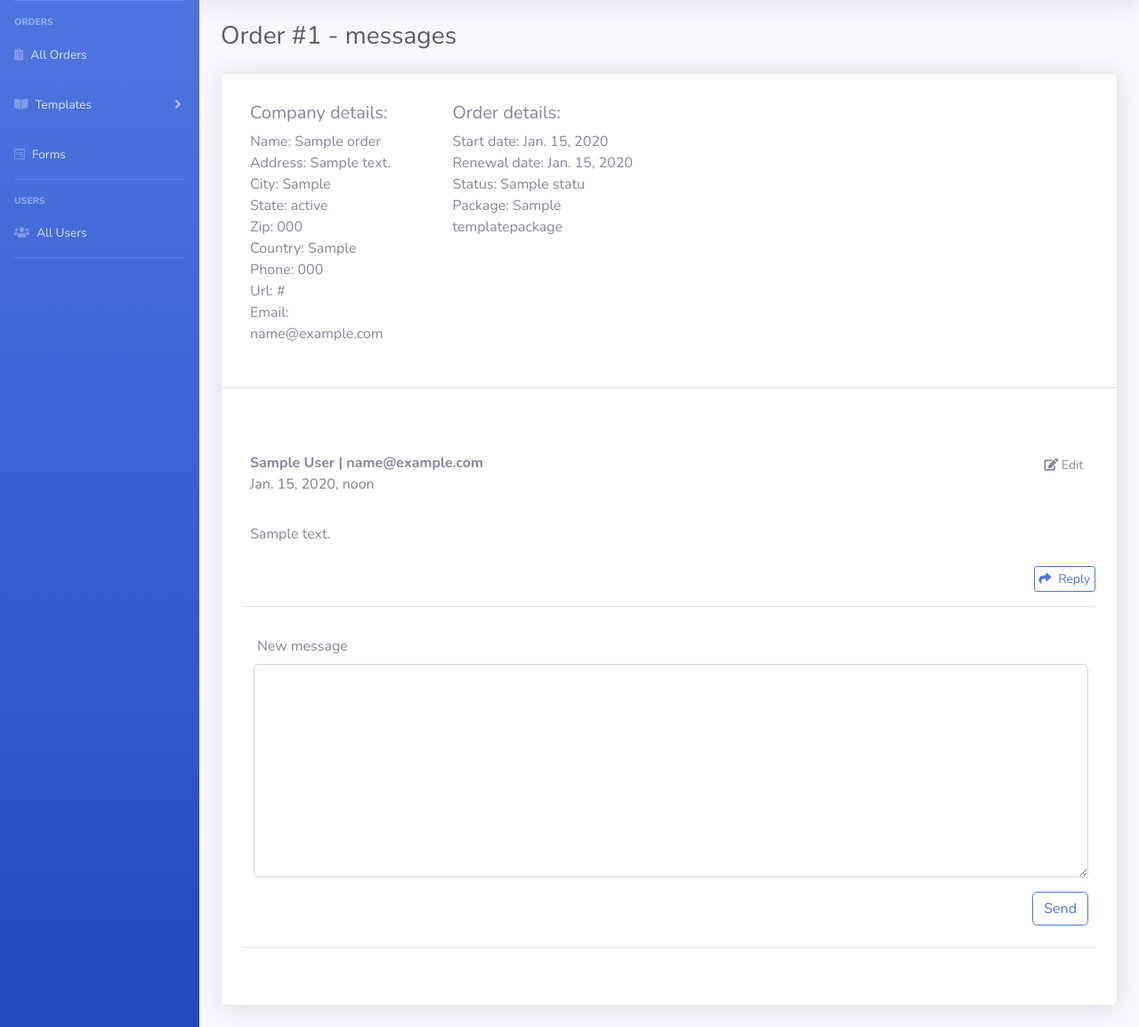
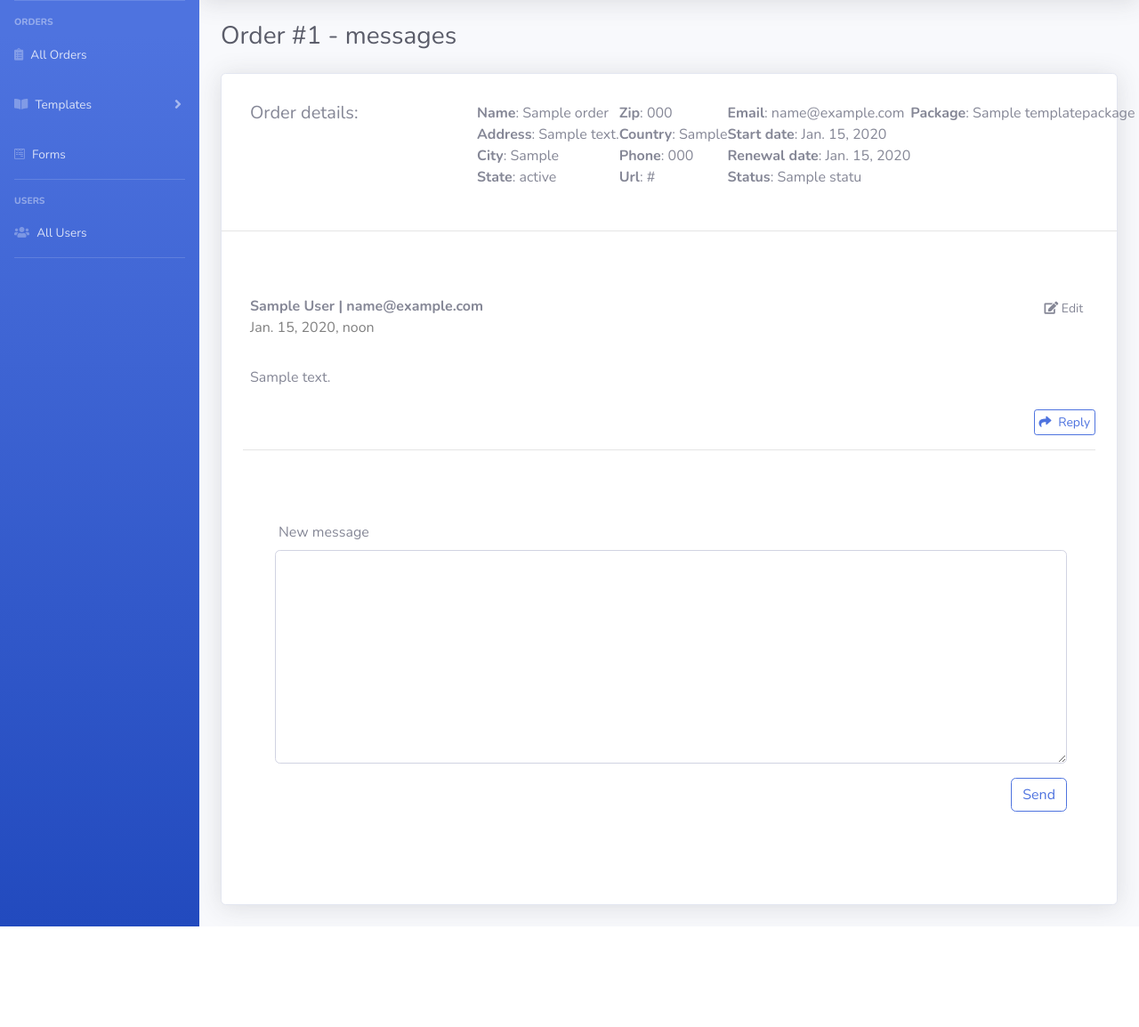
Before and after one commit to viktor-radchenko/crm-dashboard, a Django app: page /dashboard/chatroom/1/ in a window 1280 px wide. Shown: the part 70-1224 px from the top of the page at 89% size. After the commit the page ends 1111 px from the top, so only its background shows below. Run offline with Django 3.2, Linux system fonts and the light colour scheme; a user stored in the database is signed in; tables that the repository leaves empty hold one stand-in row (values such as "Sample post"); some libraries are stand-ins or nearby versions.

Commit message:
minor UI fixes

```diff
--- a/app_crm/templates/dashboard/admin/chat/messages.html
+++ b/app_crm/templates/dashboard/admin/chat/messages.html
@@ -10,41 +10,42 @@
 
 <div class="card shadow mb-4">
 
+  <!-- *** Order detail section *** -->
   <div class="d-flex justify-content-center row p-3">
-    <div class="col-md-12">
-      <div class="d-flex flex-row flex-wrap">
-        <div class="order-details p-3 w-50 d-flex ">
-          <div class="col1">
-            <h5>Company details:</h5>
-            <div>Name: {{order.company_name}}</div>
-            <div>Address: {{order.company_address}}</div>
-            <div>City: {{order.company_city}}</div>
-            <div>State: {{order.company_state}}</div>
-            <div>Zip: {{order.company_zip}}</div>
-            <div>Country: {{order.company_country}}</div>
-            <div>Phone: {{order.company_phone}}</div>
-            <div>Url: {{order.website_url}}</div>
-            <div>Email: {{order.company_email}}</div>
+    <div class="col-md-12" style="max-height: 20vh;">
+      <div class="d-flex flex-column flex-wrap p-3">
+        <div class="col1 d-flex flex-row">
+          <div style="max-width: 255px;width: 100%;">
+            <h5>Order details:</h5>
           </div>
-          <div class="col2 ml-auto mr-auto pl-5">
-            <h5>Order details:</h5>
-            <div>Start date: {{ order.start_date }}</div>
-            <div>Renewal date: {{ order.renewal_date }}</div>
-            <div>Status: {{ order.status }}</div>
-            <div>Package: {{ order.package }}</div>
+          <div class="d-flex flex-column flex-wrap" style="max-height: 100px;justify-content: space-evenly;width: 100%;">
+            <div><strong>Name</strong>: {{order.company_name}}</div>
+            <div><strong>Address</strong>: {{order.company_address}}</div>
+            <div><strong>City</strong>: {{order.company_city}}</div>
+            <div><strong>State</strong>: {{order.company_state}}</div>
+            <div><strong>Zip</strong>: {{order.company_zip}}</div>
+            <div><strong>Country</strong>: {{order.company_country}}</div>
+            <div><strong>Phone</strong>: {{order.company_phone}}</div>
+            <div><strong>Url</strong>: {{order.website_url}}</div>
+            <div><strong>Email</strong>: {{order.company_email}}</div>
+            <div><strong>Start date</strong>: {{ order.start_date }}</div>
+            <div><strong>Renewal date</strong>: {{ order.renewal_date }}</div>
+            <div><strong>Status</strong>: {{ order.status }}</div>
+            <div><strong>Package</strong>: {{ order.package }}</div>
           </div>
         </div>
       </div>
-
     </div>
   </div>
 
   <hr class="sidebar-divider">
 
+  <!-- *** Order messages *** -->
   <div class="container mt-5 mb-5">
+
     <div class="d-flex justify-content-center row">
+      <div class="col-md-12" style="overflow-y: scroll; max-height: 60vh;">
       {% for msg in messages %}
-        <div class="col-md-12">
         <div class="d-flex flex-column comment-section">
           <div class="bg-white p-2">
             <div class="d-flex flex-row user-info">
@@ -121,21 +122,21 @@
       </div>
       {% endif %}
       {% endfor %}
+    </div>
+  </div>
 
+  <!-- *** New message form *** -->
+  <div class="container mt-5 mb-5">
     <form class="p-2 ml-auto w-100" method="POST">
       <div class="p-2">New message</div>
       {% csrf_token %}
       <div class="d-flex flex-row align-items-start">
-          <textarea class="form-control ml-1 shadow-none textarea" style="height: 15rem;"
-            name="message-body"></textarea>
+        <textarea class="form-control ml-1 shadow-none textarea" style="height: 15rem;" name="message-body"></textarea>
       </div>
       <div class="mt-2 text-right">
         <button type="submit" class="btn text btn-outline-primary ml-3 mt-2" id="submit">Send</button>
       </div>
     </form>
-
-      <hr class="sidebar-divider">
-    </div>
   </div>
 </div>
 
```
Lines whose indentation alone changed are shown as unchanged.
